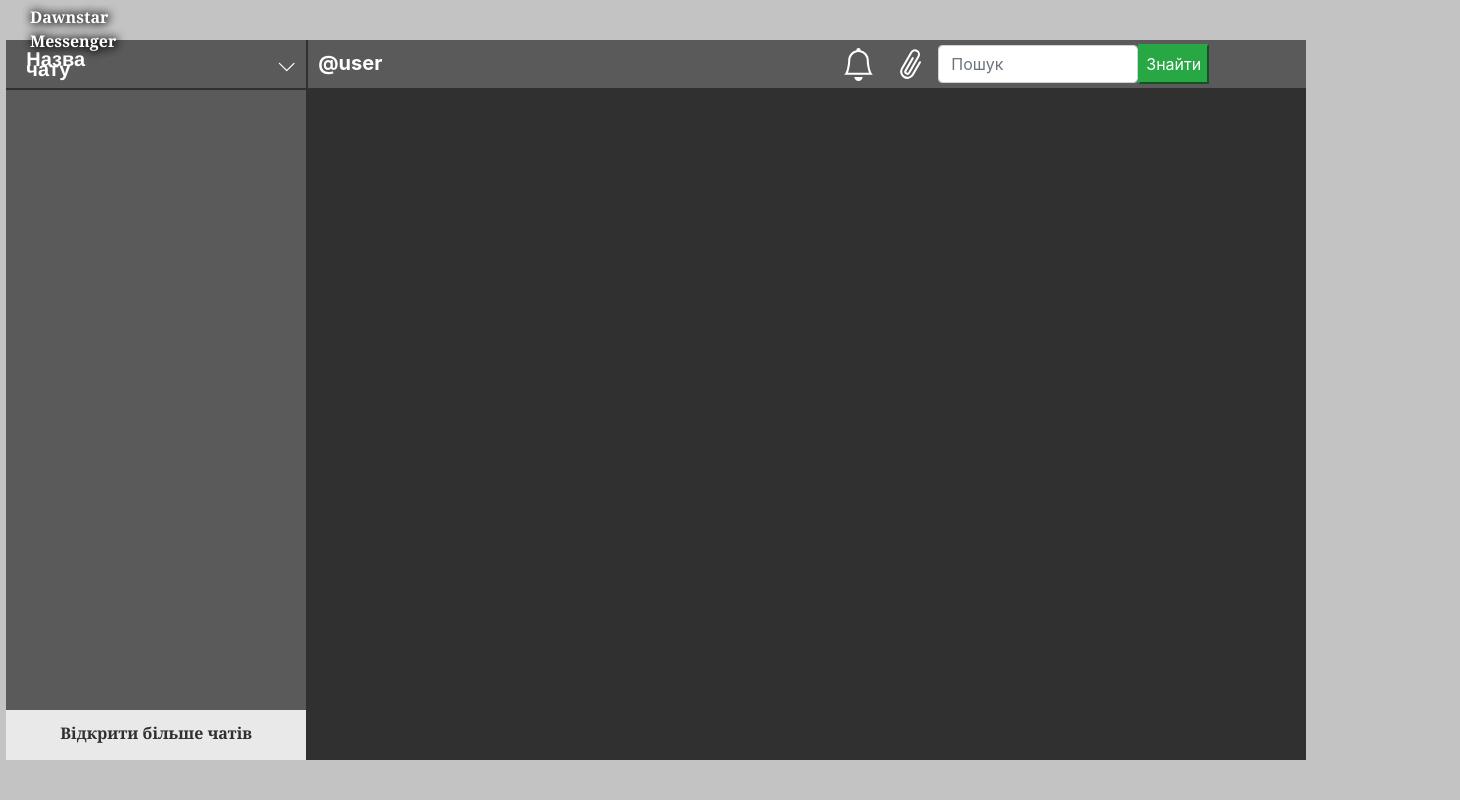
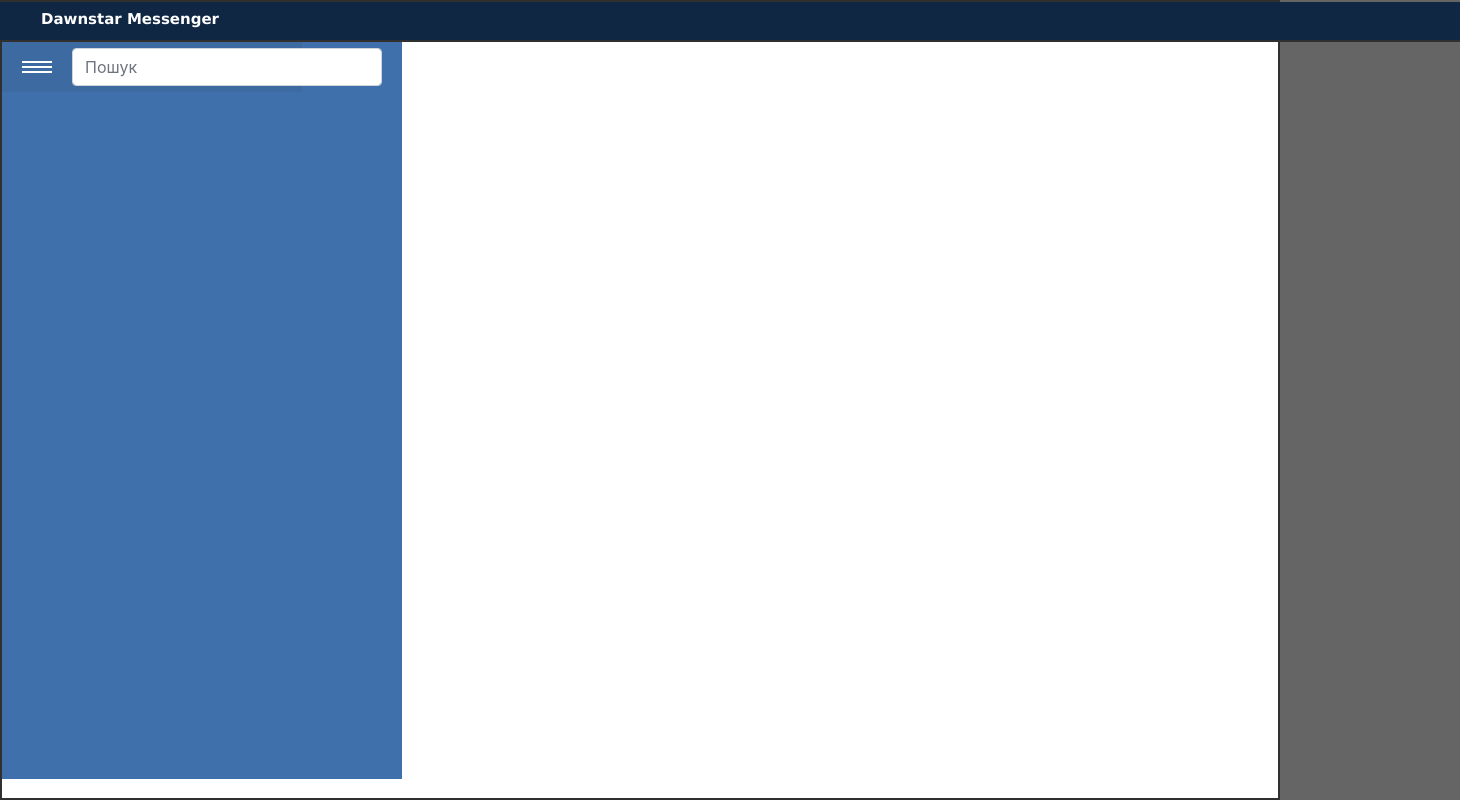
Before and after one commit to NazzikMart/curs, a React (Create React App) app: page / in a window 1280 px wide. Shown: the whole page, 1460 px wide, since content can reach past the window. Built offline with nearby package versions, Linux system fonts and the light colour scheme.

Commit message:
new commit chats

```diff
--- a/package.json
+++ b/package.json
@@ -8,6 +8,7 @@
     "@testing-library/user-event": "^13.5.0",
     "react": "^18.2.0",
     "react-dom": "^18.2.0",
+    "react-router": "^6.9.0",
     "react-scripts": "5.0.1",
     "web-vitals": "^2.1.4"
   },
--- a/src/AddChats.js
+++ b/src/AddChats.js
@@ -1,5 +1,12 @@
 import React from "react";
+import "./App.css";
 
 export default function AddChats() {
-  return <div></div>;
+  return (
+    <div className="AddChats">
+      <span className="addNewChats">
+        <span className="plus">+</span>
+      </span>
+    </div>
+  );
 }
--- a/src/App.css
+++ b/src/App.css
@@ -6,59 +6,73 @@
 
 .logo {
   z-index: 22222222;
-  margin: 30px;
-  margin-top: 5px;
-  font-family: Cambria, Cochin, Georgia, Times, 'Times New Roman', serif;
-  font-size: 16px;
+  /* margin: 20px; */
+  margin-top: 2px;
+  font-family: 'Lucida Sans', 'Lucida Sans Regular', 'Lucida Grande', 'Lucida Sans Unicode', Geneva, Verdana, sans-serif;
+  font-size: 15px;
   font-weight: 700;
-  text-shadow: rgb(0, 0, 0) 1px 0 10px, rgb(0, 0, 0) 1px 0 10px;
+  /* text-shadow: rgb(0, 0, 0) 1px 0 10px, rgb(0, 0, 0) 1px 0 10px;/ */
   color: white;
+  width: 300px;
+  display: flex;
+  justify-content: center;
+  /* align-items: center; */
+  margin-top: 8px;
+  margin-left: -20px;
+  height: 20px;
 }
 
 body {
-  background-color: rgb(195, 195, 195);
+  background-color: rgb(101, 101, 101);
 }
 
 .ContentChat {
-  width: 1300px;
-  height: 720px;
-  background-color: rgb(48, 48, 48);
-  margin-top: 40px;
-  margin-left: -140px;
+  width: 100%;
+  height: 100%;
+  background-color: rgb(255, 255, 255);
+
   display: flex;
+  position: absolute;
+
+  border: 2px solid rgb(48, 48, 48);
 }
 
 .LeftMenu {
-  width: 300px;
-  height: 720px;
-  background-color: rgb(90, 90, 90);
+  width: 400px;
+  height: 747px;
+  background-color: #4070ab;
+  position: absolute;
+  top: 30px;
 }
 
 .ChatsName {
   width: 300px;
   height: 50px;
-  background-color: rgb(90, 90, 90);
-  border-bottom: 2px solid rgb(48, 48, 48);
+  background-color: #3D6AA0;
+
   display: flex;
   align-content: center;
   align-items: center;
+  position: relative;
+  top: 10px;
 }
 
 .nameChatsName {
   color: white;
-  padding-left: 20px;
+  margin-left: 50px;
   padding-top: 15px;
   font-size: 20px;
   font-family: 'Franklin Gothic Medium', 'Arial Narrow', Arial, sans-serif;
   font-weight: 700;
   line-height: 10px;
+
 }
 
 .bi-chevron-down {
   color: white;
   margin-left: 135px;
   /* border: 2px solid white; */
-  padding: 10px;
+  /* padding: 10px; */
   /* border-radius: 50%; */
   font-weight: 700;
   margin-top: 5px;
@@ -85,12 +99,14 @@ body {
 }
 
 .InfoChatHeader {
-  width: 1000px;
-  height: 50px;
-  background-color: rgb(90, 90, 90);
+  width: 1558px;
+  height: 40px;
+  background-color: #0F2743;
   border-left: 2px solid rgb(48, 48, 48);
   border-bottom: 2px solid rgb(48, 48, 48);
   display: flex;
+  position: absolute;
+  left: -100px;
 }
 
 .userInfoChatHeader {
@@ -119,12 +135,140 @@ body {
   transform: rotate(30deg)
 }
 
-.inputItemsInfoChatHeader {
-  /* margin-top: 5px; */
-  width: 200px;
-  margin-left: 10px;
-}
+
 
 .buttonItemsInfoChatHeader {
   padding: 6px;
 }
+
+
+.addNewChats {
+  font-size: 35px;
+  z-index: 4000;
+  position: relative;
+  background-color: rgb(48, 48, 48);
+  color: white;
+  width: 50px;
+  height: 50px;
+  text-align: center;
+  display: flex;
+  align-items: center;
+  justify-content: center;
+  border-radius: 50%;
+  margin-left: -140px;
+  margin-top: 30px;
+  border: 2px solid white;
+}
+
+.plus {
+  top: -4px;
+  position: relative;
+}
+
+.messageContentChat {
+  z-index: 3000;
+  color: white;
+  position: relative;
+  margin-top: 200px;
+  font-family: Cambria, Cochin, Georgia, Times, 'Times New Roman', serif;
+}
+
+.messageMessageChats {
+  display: flex;
+  flex-direction: column;
+  z-index: 3000;
+  position: relative;
+  text-align: center;
+  color: white;
+  margin-top: 350px;
+  margin-left: 450px;
+  font-size: 30px;
+}
+
+.messMessageChats {
+  font-size: 20px;
+}
+
+.MessageChats {
+  font-family: 'Franklin Gothic Medium', 'Arial Narrow', Arial, sans-serif;
+  font-style: italic;
+  opacity: 80%;
+}
+
+.chatsLists {
+  display: flex;
+  flex-direction: column;
+  margin-top: -10px;
+}
+
+.ChatsList {
+  z-index: 10000;
+  position: relative;
+  left: -140px;
+  top: 10px;
+  color: white;
+  background-color: rgb(48, 48, 48);
+  width: 50px;
+  height: 50px;
+  display: flex;
+  justify-content: center;
+  align-items: center;
+  border-radius: 50%;
+  border: 2px solid white;
+  border-style: inset;
+}
+
+.Bell {
+  z-index: 10000;
+  position: relative;
+  left: -140px;
+  top: 20px;
+  color: white;
+  background-color: rgb(48, 48, 48);
+  width: 50px;
+  height: 50px;
+  display: flex;
+  justify-content: center;
+  align-items: center;
+  border-radius: 50%;
+  border: 2px solid white;
+  border-style: dotted;
+}
+
+.burger {}
+
+.menu-btn span:nth-of-type(2) {
+  top: calc(50% - 5px);
+}
+
+.menu-btn span:nth-of-type(3) {
+  top: calc(50% + 5px);
+}
+
+header {
+  display: flex;
+  justify-content: flex-end;
+}
+
+.menu-btn {
+  width: 30px;
+  height: 30px;
+  position: relative;
+  z-index: 2;
+  overflow: hidden;
+  margin-left: 20px;
+  color: white;
+}
+
+.menu-btn span {
+  width: 30px;
+  height: 2px;
+  position: absolute;
+  top: 50%;
+  left: 50%;
+  transform: translate(-50%, -50%);
+  background-color: #ffffff;
+  transition: all 0.5s;
+  color: white;
+
+}
--- a/src/App.js
+++ b/src/App.js
@@ -1,13 +1,15 @@
 import logo from "./logo.svg";
 import "./App.css";
 import ContentChat from "./ContentChat";
-import AddChats from "./AddChats";
+
+import ChatsList from "./ChatsList";
+import Bell from "./Bell";
 
 function App() {
   return (
     <div className="App ">
       <p className="logo">Dawnstar Messenger</p>
-      <AddChats />
+      <div className="chatsLists"></div>
       <ContentChat />
     </div>
   );
--- /dev/null
+++ b/src/Bell.js
@@ -0,0 +1,19 @@
+import React from "react";
+import "./App.css";
+
+export default function Bell() {
+  return (
+    <div className="Bell">
+      <svg
+        xmlns="http://www.w3.org/2000/svg"
+        width="26"
+        height="26"
+        fill="currentColor"
+        class="bi bi-bell"
+        viewBox="0 0 16 16"
+      >
+        <path d="M8 16a2 2 0 0 0 2-2H6a2 2 0 0 0 2 2zM8 1.918l-.797.161A4.002 4.002 0 0 0 4 6c0 .628-.134 2.197-.459 3.742-.16.767-.376 1.566-.663 2.258h10.244c-.287-.692-.502-1.49-.663-2.258C12.134 8.197 12 6.628 12 6a4.002 4.002 0 0 0-3.203-3.92L8 1.917zM14.22 12c.223.447.481.801.78 1H1c.299-.199.557-.553.78-1C2.68 10.2 3 6.88 3 6c0-2.42 1.72-4.44 4.005-4.901a1 1 0 1 1 1.99 0A5.002 5.002 0 0 1 13 6c0 .88.32 4.2 1.22 6z" />
+      </svg>
+    </div>
+  );
+}
--- /dev/null
+++ b/src/ChatsList.js
@@ -0,0 +1,19 @@
+import React from "react";
+import "./App.css";
+
+export default function ChatsList() {
+  return (
+    <div className="ChatsList">
+      <svg
+        xmlns="http://www.w3.org/2000/svg"
+        width="26"
+        height="26"
+        fill="currentColor"
+        class="bi bi-chat"
+        viewBox="0 0 16 16"
+      >
+        <path d="M2.678 11.894a1 1 0 0 1 .287.801 10.97 10.97 0 0 1-.398 2c1.395-.323 2.247-.697 2.634-.893a1 1 0 0 1 .71-.074A8.06 8.06 0 0 0 8 14c3.996 0 7-2.807 7-6 0-3.192-3.004-6-7-6S1 4.808 1 8c0 1.468.617 2.83 1.678 3.894zm-.493 3.905a21.682 21.682 0 0 1-.713.129c-.2.032-.352-.176-.273-.362a9.68 9.68 0 0 0 .244-.637l.003-.01c.248-.72.45-1.548.524-2.319C.743 11.37 0 9.76 0 8c0-3.866 3.582-7 8-7s8 3.134 8 7-3.582 7-8 7a9.06 9.06 0 0 1-2.347-.306c-.52.263-1.639.742-3.468 1.105z" />
+      </svg>
+    </div>
+  );
+}
--- a/src/ChatsName.js
+++ b/src/ChatsName.js
@@ -4,20 +4,24 @@ import "./App.css";
 export default function ChatsName() {
   return (
     <div className="ChatsName">
-      <p className="nameChatsName">Назва чату</p>
-      <svg
-        xmlns="http://www.w3.org/2000/svg"
-        width="40"
-        height="40"
-        fill="currentColor"
-        class="bi bi-chevron-down"
-        viewBox="0 0 16 16"
-      >
-        <path
-          fill-rule="evenodd"
-          d="M1.646 4.646a.5.5 0 0 1 .708 0L8 10.293l5.646-5.647a.5.5 0 0 1 .708.708l-6 6a.5.5 0 0 1-.708 0l-6-6a.5.5 0 0 1 0-.708z"
-        />
-      </svg>
+      <header className="burger">
+        <div class="menu-btn">
+          <span></span>
+          <span></span>
+          <span></span>
+        </div>
+      </header>
+      <input
+        type="text"
+        className="form-control inputItemsInfoChatHeader"
+        id="inputPassword2"
+        placeholder="Пошук"
+        style={{
+          width: "310px",
+          position: "absolute",
+          marginLeft: "70px",
+        }}
+      />
     </div>
   );
 }
--- a/src/InfoChatHeader.js
+++ b/src/InfoChatHeader.js
@@ -1,12 +1,10 @@
 import React from "react";
 import "./App.css";
-import ItemsInfoChatHeader from "./ItemsInfoChatHeader";
 
 export default function InfoChatHeader() {
   return (
     <div className="InfoChatHeader">
-      <p className="userInfoChatHeader">@user</p>
-      <ItemsInfoChatHeader />
+      <p className="nameChat">CHAT</p>
     </div>
   );
 }
--- a/src/ItemsInfoChatHeader.js
+++ /dev/null
@@ -1,36 +0,0 @@
-import React from "react";
-import "./App.css";
-
-export default function ItemsInfoChatHeader() {
-  return (
-    <div className="ItemsInfoChatHeader">
-      <svg
-        xmlns="http://www.w3.org/2000/svg"
-        width="33"
-        height="33"
-        fill="currentColor"
-        class="bi bi-bell"
-        viewBox="0 0 16 16"
-      >
-        <path d="M8 16a2 2 0 0 0 2-2H6a2 2 0 0 0 2 2zM8 1.918l-.797.161A4.002 4.002 0 0 0 4 6c0 .628-.134 2.197-.459 3.742-.16.767-.376 1.566-.663 2.258h10.244c-.287-.692-.502-1.49-.663-2.258C12.134 8.197 12 6.628 12 6a4.002 4.002 0 0 0-3.203-3.92L8 1.917zM14.22 12c.223.447.481.801.78 1H1c.299-.199.557-.553.78-1C2.68 10.2 3 6.88 3 6c0-2.42 1.72-4.44 4.005-4.901a1 1 0 1 1 1.99 0A5.002 5.002 0 0 1 13 6c0 .88.32 4.2 1.22 6z" />
-      </svg>
-      <svg
-        xmlns="http://www.w3.org/2000/svg"
-        width="33"
-        height="33"
-        fill="currentColor"
-        class="bi bi-paperclip"
-        viewBox="0 0 16 16"
-      >
-        <path d="M4.5 3a2.5 2.5 0 0 1 5 0v9a1.5 1.5 0 0 1-3 0V5a.5.5 0 0 1 1 0v7a.5.5 0 0 0 1 0V3a1.5 1.5 0 1 0-3 0v9a2.5 2.5 0 0 0 5 0V5a.5.5 0 0 1 1 0v7a3.5 3.5 0 1 1-7 0V3z" />
-      </svg>
-      <input
-        type="text"
-        className="form-control inputItemsInfoChatHeader"
-        id="inputPassword2"
-        placeholder="Пошук"
-      />
-      <button className="btn-success buttonItemsInfoChatHeader">Знайти</button>
-    </div>
-  );
-}
--- a/src/LeftMenu.js
+++ b/src/LeftMenu.js
@@ -7,7 +7,7 @@ export default function LeftMenu() {
   return (
     <div className="LeftMenu">
       <ChatsName />
-      <ButtonShowChats />
+      {/* <ButtonShowChats /> */}
     </div>
   );
 }
--- /dev/null
+++ b/src/Profile.js
@@ -0,0 +1,5 @@
+import React from "react";
+
+export default function Profile() {
+  return <div></div>;
+}
```
Also changed, not shown: src/BurgerItems.js (added, +15 -0 lines), 1 other file (tests, documents, lock files or other folders).
